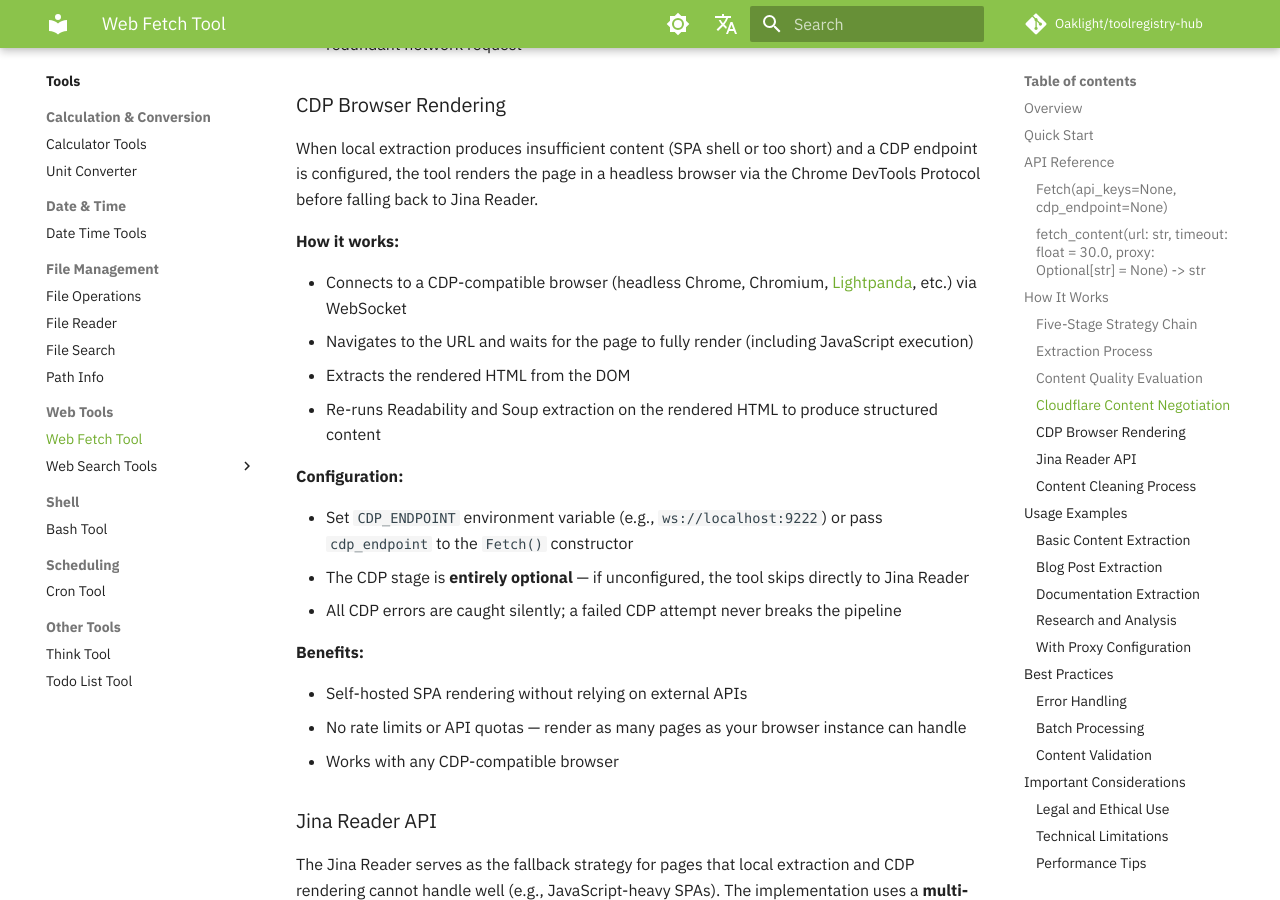
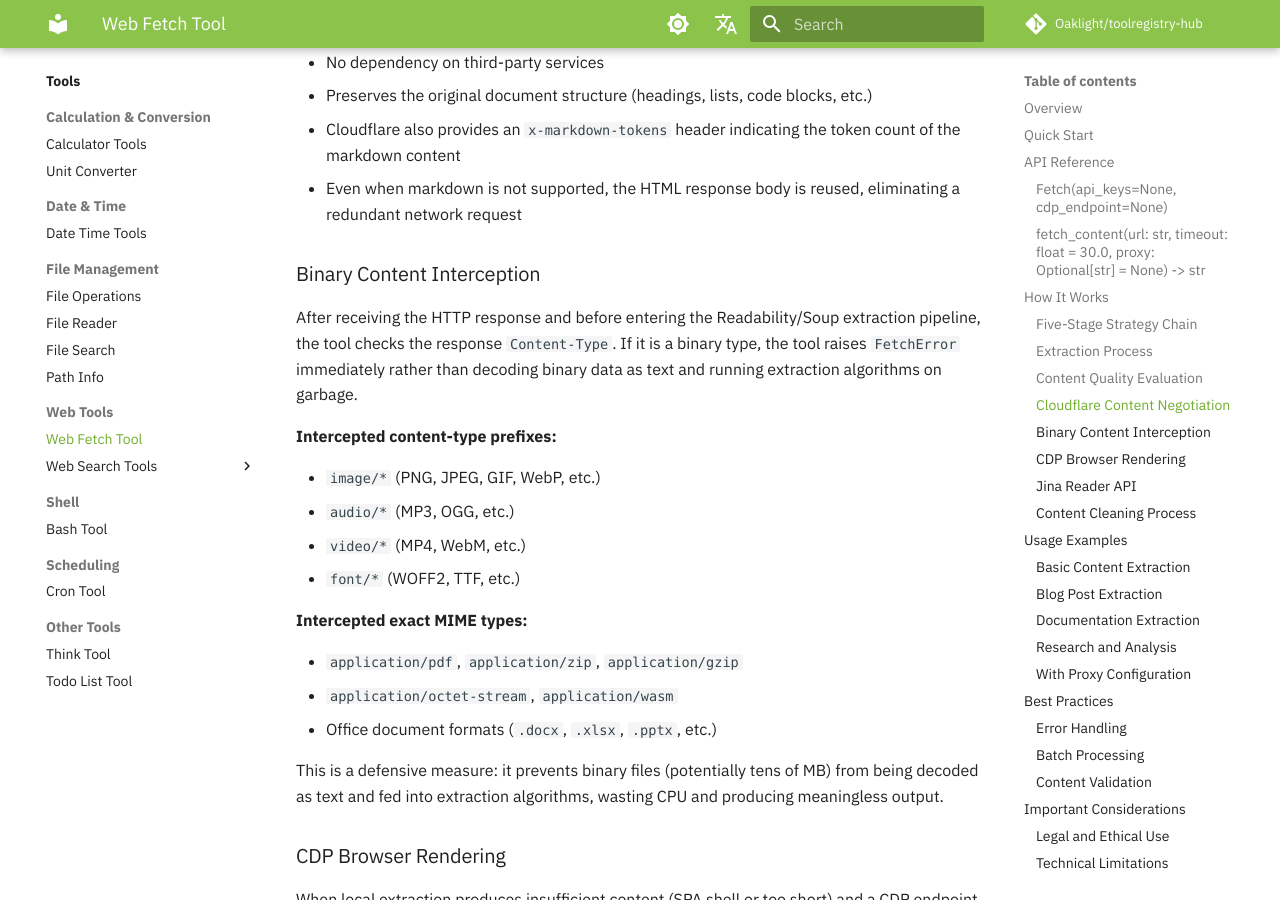
Before and after one commit to Oaklight/toolregistry-hub, an MkDocs documentation site: the page built from docs/tools/websearch/web_fetch_tool.md, in a window 1280 px wide and 900 px high, scrolled down 6008 px. Built offline with MkDocs 1.6.1 and Material for MkDocs 9.7.7, drawn with Linux system fonts in a browser that asks for light colours; some web fonts are replaced; comment, search, counter and statistics services are not loaded; some of the changed text lies outside the part shown.

Commit message:
docs(en): add binary interception section and update API reference
Complement Milo's earlier docs update with:
- Overview: add response reuse and binary interception feature bullets
- API reference: update Raises to mention FetchError and binary types
- New section: Binary Content Interception with supported MIME types
  (consistent with the Chinese docs update)

```diff
--- a/docs/tools/websearch/web_fetch_tool.md
+++ b/docs/tools/websearch/web_fetch_tool.md
@@ -15,6 +15,8 @@ The Web Fetch tool provides intelligent webpage content extraction from URLs. It
 The Fetch class offers robust webpage content extraction:
 
 - **Five-Stage Strategy Chain**: Cloudflare Content Negotiation → Readability extraction → Soup parsing → CDP Browser Rendering → Jina Reader API
+- **Response Reuse**: HTTP responses from the content negotiation stage are passed directly to subsequent extraction strategies, avoiding redundant network requests
+- **Binary Content Interception**: Automatically detects images, PDFs, audio/video, and other binary MIME types, rejecting them early with a clear error before entering the extraction pipeline
 - **Content Quality Evaluation**: Detects SPA shell pages and insufficient content, triggering automatic fallback
 - **Smart Fallback with Low-Quality Recovery**: If Jina Reader also fails, returns local low-quality content as a last resort (better than nothing)
 - **Content Cleaning**: Removes navigation, ads, and unnecessary elements
@@ -72,7 +74,7 @@ Extract content from a given URL using available methods.
 
 **Raises:**
 
-- `Exception`: If URL is invalid or network errors occur
+- `FetchError`: If all extraction strategies fail, the URL is invalid, a network error occurs, or the URL points to an unsupported binary content type (images, PDFs, audio/video, etc.)
 
 ## How It Works
 
@@ -166,6 +168,25 @@ The first strategy leverages [Cloudflare's "Markdown for Agents"](https://blog.c
 - Preserves the original document structure (headings, lists, code blocks, etc.)
 - Cloudflare also provides an `x-markdown-tokens` header indicating the token count of the markdown content
 - Even when markdown is not supported, the HTML response body is reused, eliminating a redundant network request
+
+### Binary Content Interception
+
+After receiving the HTTP response and before entering the Readability/Soup extraction pipeline, the tool checks the response `Content-Type`. If it is a binary type, the tool raises `FetchError` immediately rather than decoding binary data as text and running extraction algorithms on garbage.
+
+**Intercepted content-type prefixes:**
+
+- `image/*` (PNG, JPEG, GIF, WebP, etc.)
+- `audio/*` (MP3, OGG, etc.)
+- `video/*` (MP4, WebM, etc.)
+- `font/*` (WOFF2, TTF, etc.)
+
+**Intercepted exact MIME types:**
+
+- `application/pdf`, `application/zip`, `application/gzip`
+- `application/octet-stream`, `application/wasm`
+- Office document formats (`.docx`, `.xlsx`, `.pptx`, etc.)
+
+This is a defensive measure: it prevents binary files (potentially tens of MB) from being decoded as text and fed into extraction algorithms, wasting CPU and producing meaningless output.
 
 ### CDP Browser Rendering
 
```
